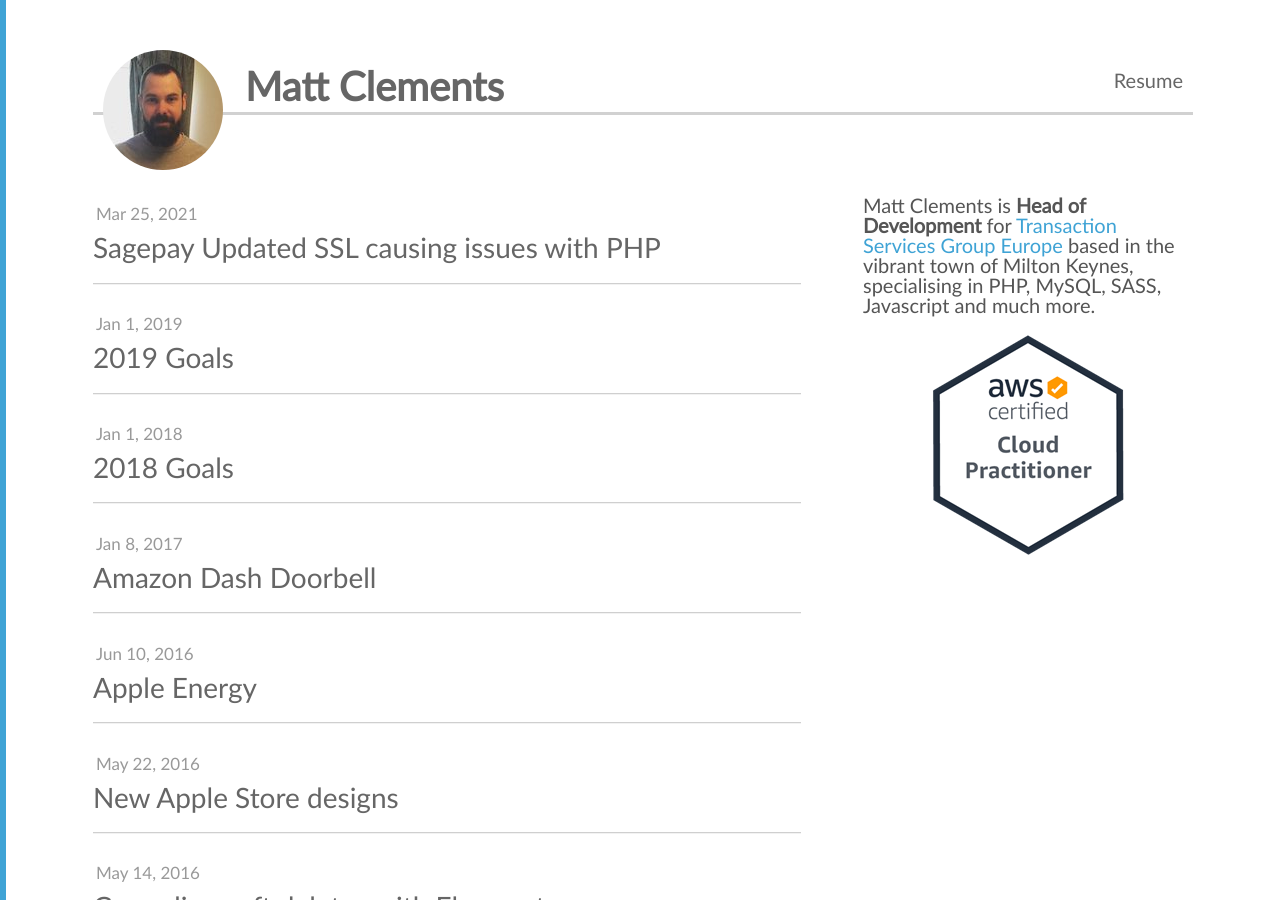
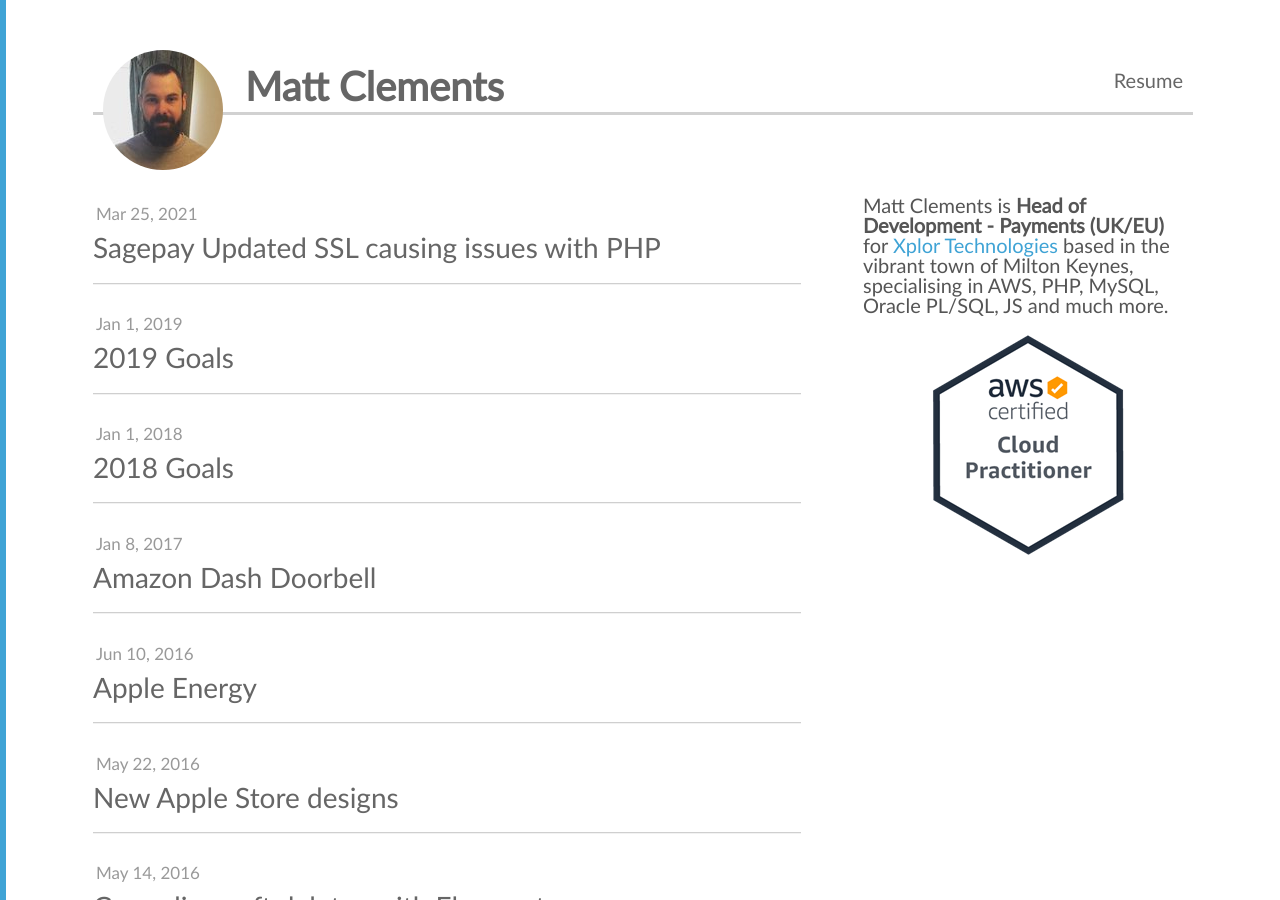
Before and after one commit to mattclements/mattclements.github.io, a Jekyll site: the page built from index.md, in a window 1280 px wide and 900 px high. Built offline with Jekyll 4.4.1, drawn with Linux system fonts in a browser that asks for light colours.

Commit message:
Updated Job Title

```diff
--- a/_includes/sidebar.html
+++ b/_includes/sidebar.html
@@ -1,7 +1,7 @@
 <div itemscope itemtype="http://schema.org/Person">
     <h1 class="visually-hidden">About me</h1>
     <p>
-      Matt Clements is <strong itemprop="jobTitle">Head of Development</strong> for <a href="https://www.transactionservices.global/" target="_blank">Transaction Services Group Europe</a> based in the vibrant town of Milton Keynes, specialising in PHP, MySQL, SASS, Javascript and much more.
+      Matt Clements is <strong itemprop="jobTitle">Head of Development - Payments (UK/EU)</strong> for <a href="https://www.xplortechnologies.com/" target="_blank">Xplor Technologies</a> based in the vibrant town of Milton Keynes, specialising in AWS, PHP, MySQL, Oracle PL/SQL, JS and much more.
     </p>
     <img src="/assets/img/aws_cloud_practitioner.png" alt="AWS Certified Cloud Practitioner" />
   </div>
```
